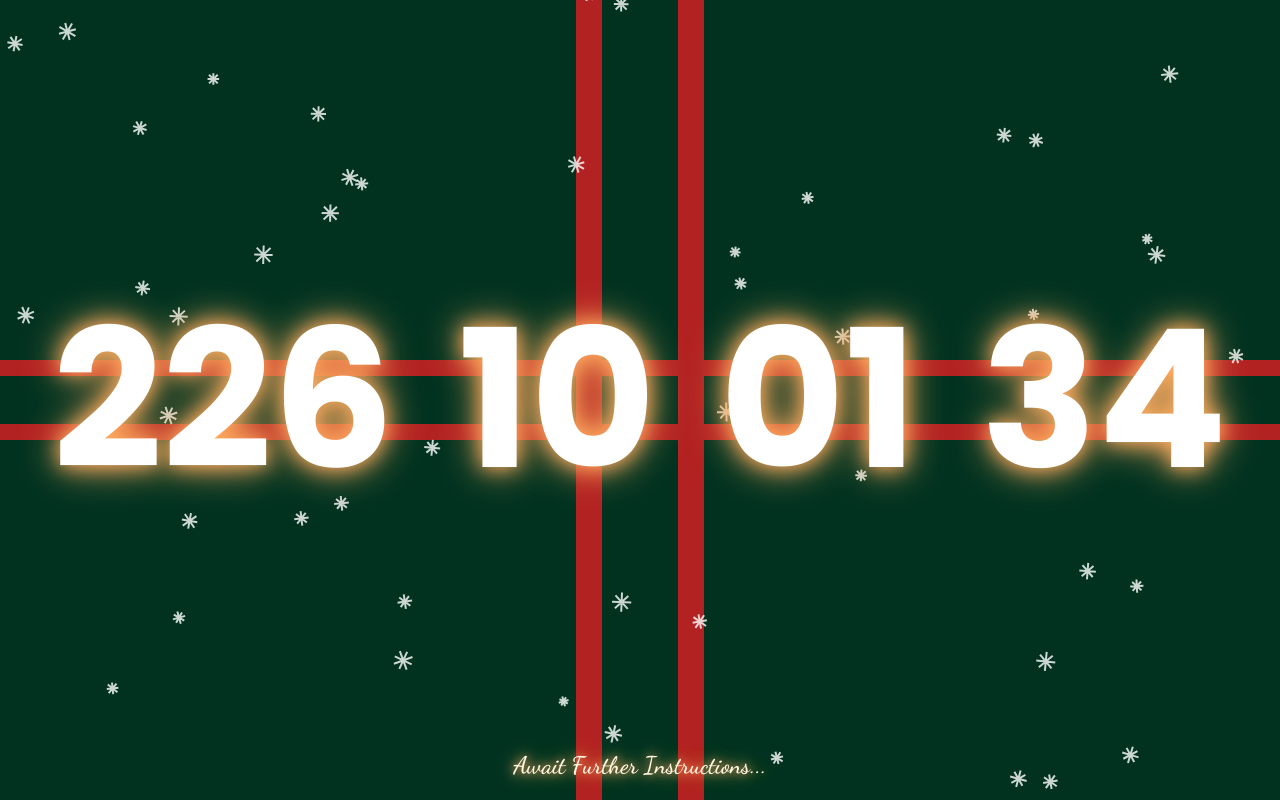
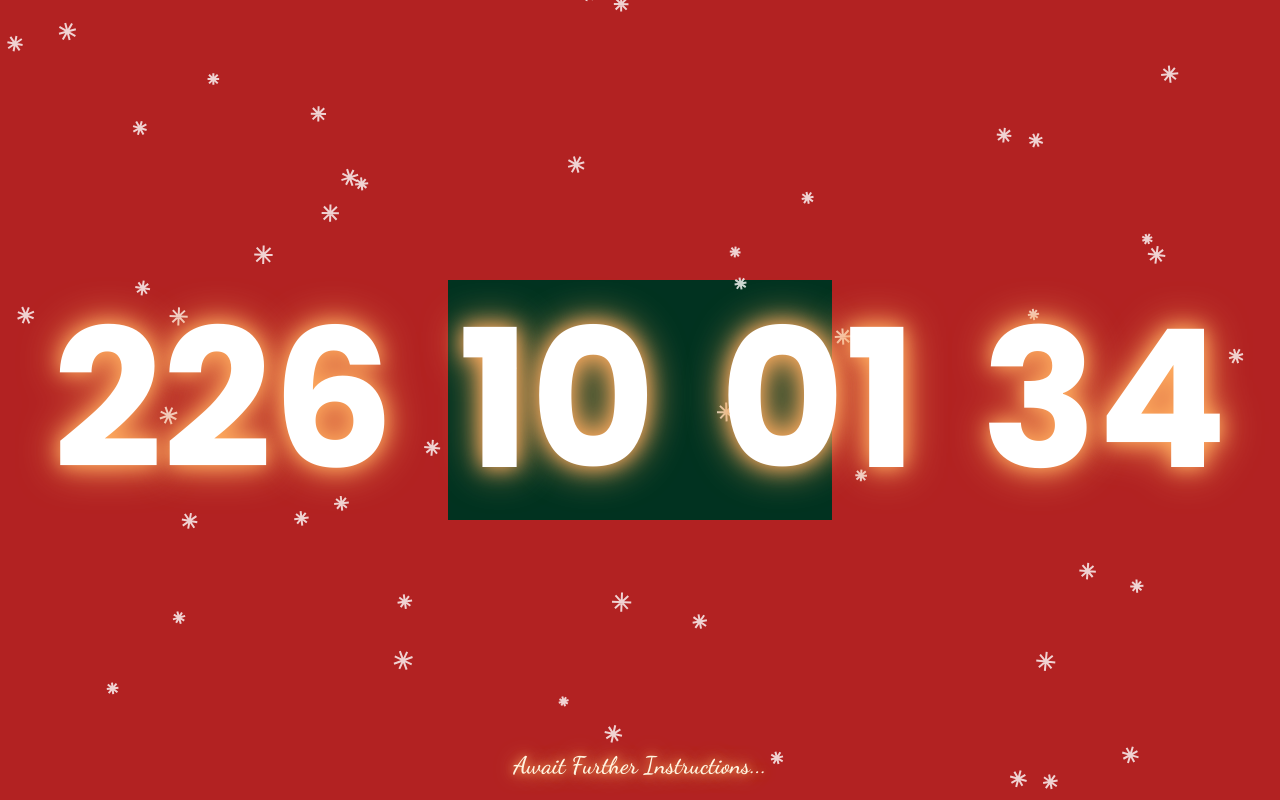
Before and after one commit to michaelburaczynski/countdown, a plain HTML site: page index.html in a window 1280 px wide. Drawn offline with Linux system fonts and the light colour scheme.

Commit message:
Update index.html

```diff
--- a/index.html
+++ b/index.html
@@ -13,9 +13,9 @@
       font-family: 'Dancing Script', cursive; /* Footer font */
       background-color: #013220; /* Deep Christmas green */
       background-image:
-        linear-gradient(to bottom, #b22222 20%, transparent 20% 80%, #b22222 80%), /* Vertical ribbon */
-        linear-gradient(to right, #b22222 20%, transparent 20% 80%, #b22222 80%); /* Horizontal ribbon */
-      background-size: 100% 10%, 10% 100%; /* Ribbon thickness */
+        linear-gradient(to bottom, #b22222 25%, #b22222 35%, transparent 35% 65%, #b22222 65%), /* Horizontal ribbon */
+        linear-gradient(to right, #b22222 25%, #b22222 35%, transparent 35% 65%, #b22222 65%); /* Vertical ribbon */
+      background-size: 100% 100%; /* Ensure full fill */
       background-position: center center;
       background-repeat: no-repeat;
       color: #fff5e1; /* Soft white for cozy glow */
```
